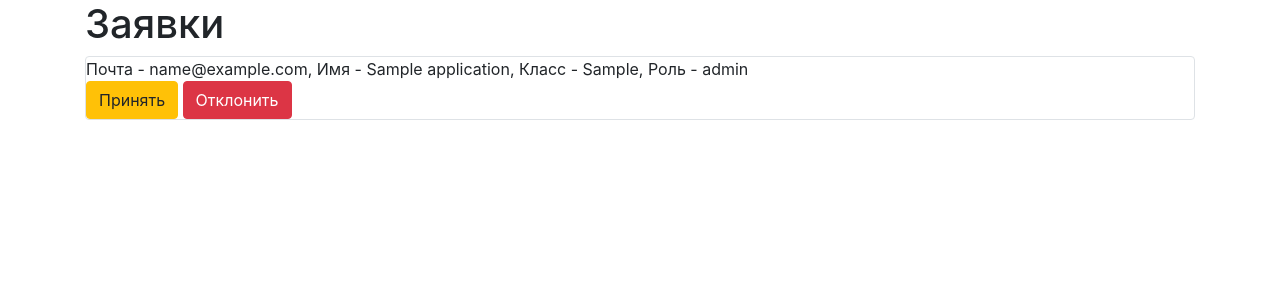
After one commit to mirrroxx/site, a Flask app: page /add_new_user in a window 1280 px wide. The commit adds this page. Shown: the top 300 px of the page. Run offline with Flask 3, Linux system fonts and the light colour scheme; a user stored in the database is signed in; tables that the repository leaves empty hold one stand-in row (values such as "Sample post"); some libraries are stand-ins or nearby versions.

Commit message:
добавил заявки админу для регистрации и тд

```diff
--- a/data/application.py
+++ b/data/application.py
@@ -5,7 +5,7 @@ from werkzeug.security import check_password_hash, generate_password_hash
 from .db_session import SqlAlchemyBase
 
 
-class application(SqlAlchemyBase, UserMixin):
+class Application(SqlAlchemyBase, UserMixin):
     __tablename__ = 'application'
 
     id = sqlalchemy.Column(sqlalchemy.Integer,
@@ -27,3 +27,6 @@ class application(SqlAlchemyBase, UserMixin):
 
     def check_password(self, password):
         return check_password_hash(self.hashed_password, password)
+    #
+    # def __repr__(self):
+    #     return f"{self.id}, {self.name}, {self.grade}, {self.balance}, {self.role}, {self.email}, {self.hashed_password}"
--- a/main.py
+++ b/main.py
@@ -2,7 +2,7 @@ from flask import Flask, render_template, url_for, redirect, request, session
 from data import db_session
 from data.dishes import Dishes
 from data.users import User
-from data.application import application
+from data.application import Application
 from forms.user import RegisterForm, LoginForm
 from flask_login import LoginManager, login_user, login_required, current_user, logout_user
 
@@ -40,7 +40,7 @@ def reqister():
             return render_template('register.html', title='Регистрация',
                                    form=form,
                                    message="Такой пользователь уже есть")
-        user = application(
+        user = Application(
             name=form.name.data,
             email=form.email.data,
             grade=form.grade.data,
@@ -72,6 +72,58 @@ def login():
 @app.route('/inform')
 def inform():
     return render_template('inform.html')
+
+
+@app.route("/add_new_user")
+def add():
+    if current_user.role == 'student' or current_user.role == 'cook':
+        return redirect('/')
+    else:
+        db_sess = db_session.create_session()
+        application = db_sess.query(Application)
+        return render_template("application.html", application=application)
+
+@app.route('/order')
+def order():
+    if current_user.role == 'student':
+        return redirect('/')
+    else:
+        teacher_grade = current_user.grade
+        db_sess = db_session.create_session()
+        data = db_sess.query(User).filter(User.grade==teacher_grade, User.role == 'student').all()
+        return render_template("order.html", data=data)
+
+
+@app.route('/add/<int:id>')
+def add_user(id):
+
+    db_sess = db_session.create_session()
+    data = db_sess.query(Application).filter(Application.id == id).first()
+    user = User()
+    user.name = data.name
+    user.email = data.email
+    user.grade = data.grade
+    user.role = data.role
+    user.hashed_password = data.hashed_password
+    user.balance = data.balance
+    db_sess.add(user)
+    db_sess.commit()
+
+    user = db_sess.query(Application).filter(Application.id == id).first()
+    db_sess.delete(user)
+    db_sess.commit()
+    return redirect('/add_new_user')
+
+@app.route('/reject/<int:id>')
+def reject(id):
+    db_sess = db_session.create_session()
+    user = db_sess.query(Application).filter(Application.id == id).first()
+    db_sess.delete(user)
+    db_sess.commit()
+    return redirect('/add_new_user')
+
+
+
 
 
 @app.route('/profile')
--- /dev/null
+++ b/templates/application.html
@@ -0,0 +1,20 @@
+{% extends "base.html" %}
+
+{% block content %}
+<h1>Заявки</h1>
+{% for item in application%}
+<div class="col-md6 border rounded">
+    <div>
+        Почта - {{item.email}}, Имя - {{item.name}}, Класс -  {{item.grade}}, Роль - {{item.role}}
+    <div>
+        <a href="/add/{{ item.id }}" class="btn btn-warning">
+            Принять
+        </a>
+        <a href="/reject/{{ item.id }}" class="btn btn-danger">
+            Отклонить
+        </a>
+    </div>
+    </div>
+</div>
+{% endfor %}
+{% endblock %}
--- a/templates/main.html
+++ b/templates/main.html
@@ -118,6 +118,10 @@
             {% if current_user.role == 'admin' %}
             <a href="add_new_user" class="btn btn-primary my-2">Заявки</a>
             {% endif %}
+
+            {% if current_user.role == 'teacher' %}
+            <a href="order" class="btn btn-primary my-2">Заявки для столовой</a>
+            {% endif %}
             <a href="profile" class="btn btn-outline-light">Профиль</a>
         </div>
     </div>
```
Also changed, not shown: templates/order.html (added, +19 -0 lines), db/main.db.
